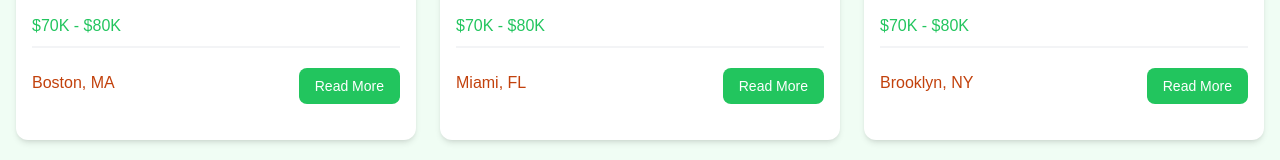
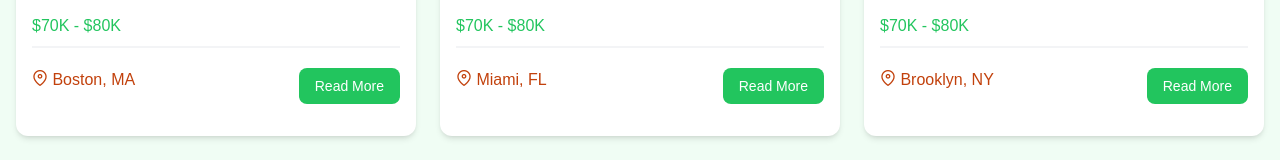
Before and after one commit to Natnael-Getnet/job-board-management, a Vue app: page / in a window 1280 px wide. Shown: the part 919-1079 px from the top of the page. Built offline with nearby package versions, Linux system fonts and the light colour scheme.

Commit message:
Added a map marker icon

```diff
--- a/src/components/JobListing.vue
+++ b/src/components/JobListing.vue
@@ -50,7 +50,7 @@
 
       <div class="flex flex-col lg:flex-row justify-between mb-4">
         <div class="text-orange-700 mb-3">
-          <i class="fa-solid fa-location-dot text-lg"></i>
+          <i class="pi pi-map-marker text-orange-700"></i>
           {{ job.location }}
         </div>
         <a
```
